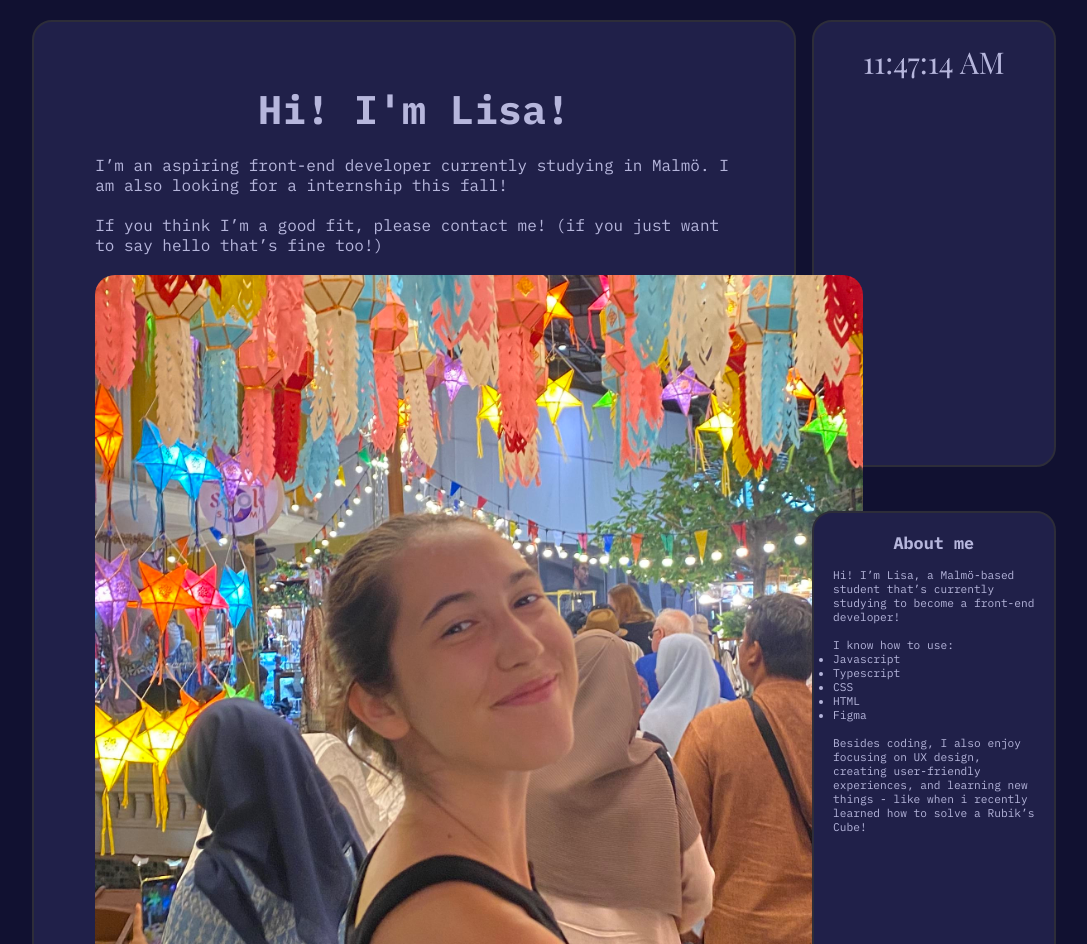
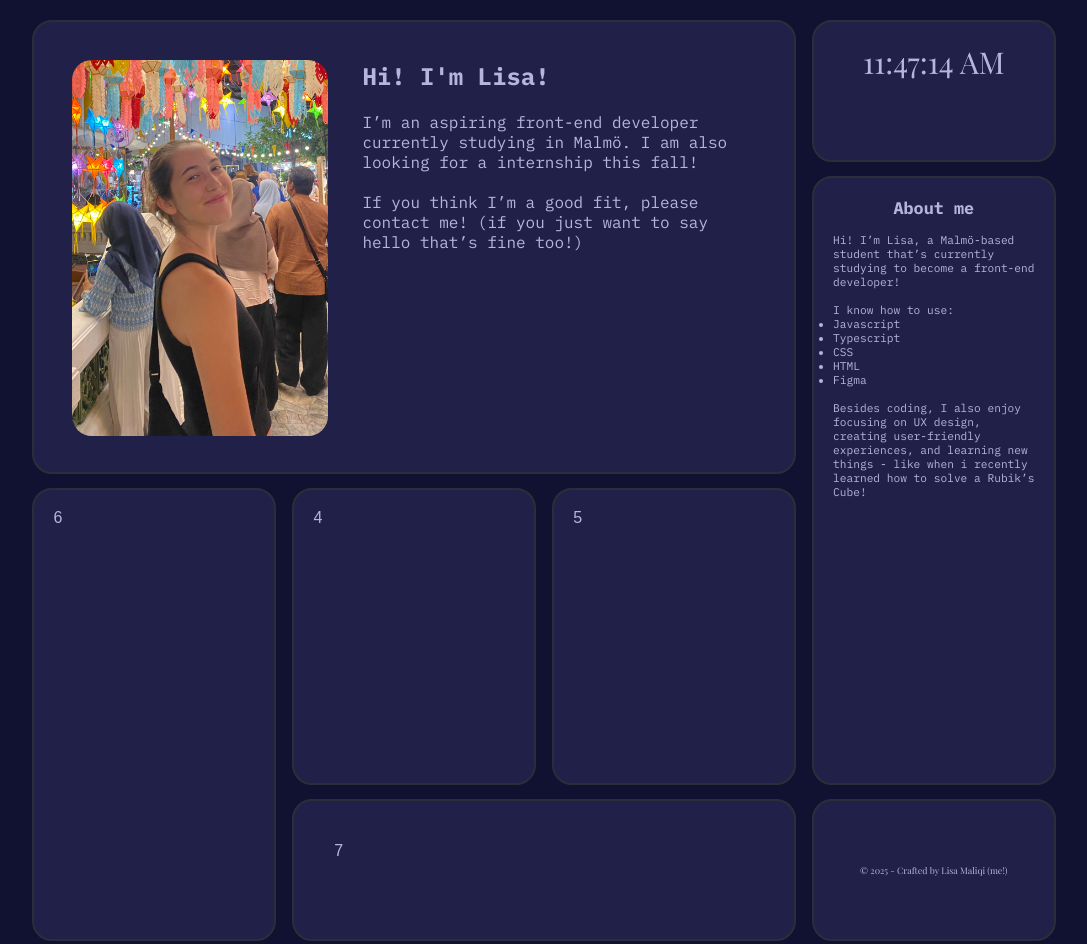
Before and after one commit to lisamaliqi/lisamaliqi.github.io, a website: page index.html in a window 1280 px wide. Shown: the top 944 px of the page, without its empty margins (96-1183 px from the left). Drawn offline with nearby package versions, Linux system fonts and the light colour scheme; a web font is replaced by a local one.

Commit message:
adding styling for tablet view

```diff
--- a/src/assets/style/style.css
+++ b/src/assets/style/style.css
@@ -107,7 +107,6 @@ body {
 
 .intro-about-me {
     font-family: "IBM Plex Mono", serif;
-
 }
 
 .intro-about-me h2 {
@@ -122,6 +121,25 @@ body {
     border-radius: 20px;
     align-items: center;
     justify-content: center;
+}
+
+@media all and (min-width: 601px) {
+    .intro-about-me {
+        padding: 5%;
+        display: flex;
+        flex-direction: row-reverse;
+        gap: 5%;
+    }
+
+    .intro-about-me h2 {
+        font-size: 3vh;
+        text-align: left;
+    }
+
+    .intro-about-me .profile-img {
+        width: 20vw;
+        margin: 0% 0% 0% 0%;
+    }
 }
 
 
```
